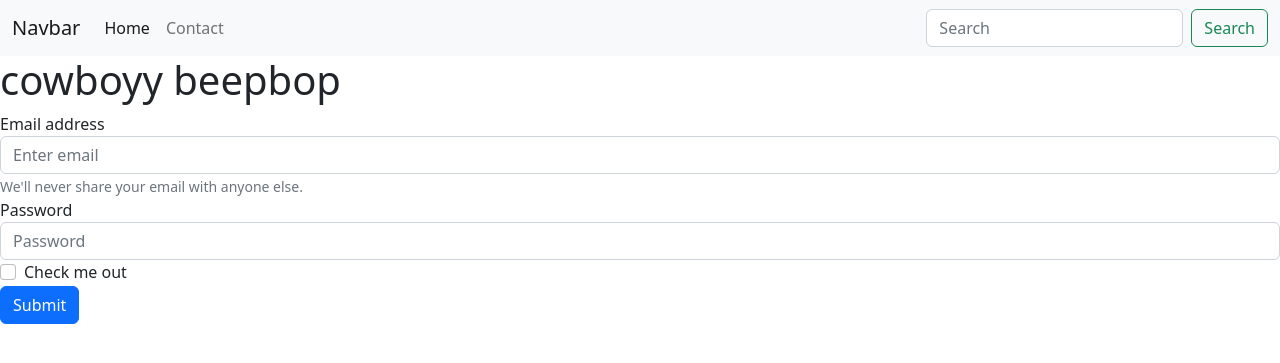
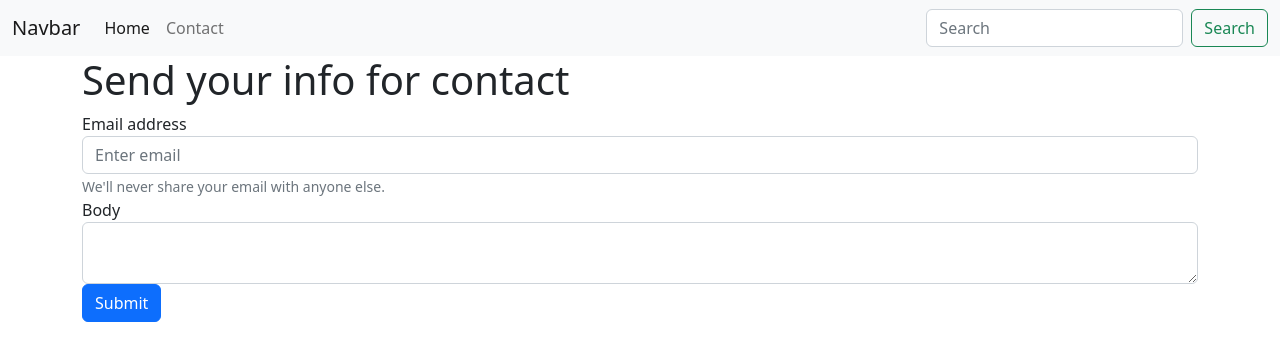
Before and after one commit to thesunsavior/PHP-MVC-model, a PHP site: page /contact in a window 1280 px wide. Shown: the top 363 px of the page. Run offline with PHP 8.4, Linux system fonts and the light colour scheme.

Commit message:
implement controllers

```diff
--- a/Core/Router.php
+++ b/Core/Router.php
@@ -34,7 +34,7 @@ class Router
 
         if ($callback === false) {
             $this->respone->setStatusCode(404);
-            return  "not found";
+            return  $this->render_content("not found");
         }
 
         if (is_string($callback))
@@ -48,6 +48,13 @@ class Router
     {
         $layoutContent = $this->layoutContent();
         $viewContent = $this->render_only_view($view);
+        return str_replace('{{content}}', $viewContent, $layoutContent);
+        include_once Application::$ROOT_DIR . "/views/$view.php";
+    }
+
+    public function render_content($viewContent)
+    {
+        $layoutContent = $this->layoutContent();
         return str_replace('{{content}}', $viewContent, $layoutContent);
         include_once Application::$ROOT_DIR . "/views/$view.php";
     }
--- a/Public/index.php
+++ b/Public/index.php
@@ -3,15 +3,14 @@
 require_once __DIR__ . '/../vendor/autoload.php';
 
 use app\core\Application;
+use \app\controllers\SiteController;
 
 $app = new Application(dirname(__DIR__));
 
 $app->router->get('/', 'home');
 
 $app->router->get('/contact', 'contact');
-$app->router->post('/contact', function () {
-    return 'Handling submitted data';
-});
+$app->router->post('/contact', [SiteController::class, 'handleContact']);
 
 
 $app->run();
--- a/views/contact.php
+++ b/views/contact.php
@@ -1,18 +1,14 @@
-<h1>cowboyy beepbop</h1>
+<h1>Send your info for contact</h1>
 
-<form>
+<form action="" method="post">
     <div class="form-group">
         <label for="exampleInputEmail1">Email address</label>
         <input type="email" class="form-control" id="exampleInputEmail1" aria-describedby="emailHelp" placeholder="Enter email">
         <small id="emailHelp" class="form-text text-muted">We'll never share your email with anyone else.</small>
     </div>
     <div class="form-group">
-        <label for="exampleInputPassword1">Password</label>
-        <input type="password" class="form-control" id="exampleInputPassword1" placeholder="Password">
-    </div>
-    <div class="form-check">
-        <input type="checkbox" class="form-check-input" id="exampleCheck1">
-        <label class="form-check-label" for="exampleCheck1">Check me out</label>
+        <label>Body</label>
+        <textarea class="form-control" id="exampleInputPassword1"></textarea>
     </div>
     <button type="submit" class="btn btn-primary">Submit</button>
 </form>
--- a/views/layout/main.php
+++ b/views/layout/main.php
@@ -33,7 +33,9 @@
         </div>
     </nav>
 
-    {{content}}
+    <div class="container">
+        {{content}}
+    </div>
 
     <script src="https://cdn.jsdelivr.net/npm/bootstrap@5.2.0-beta1/dist/js/bootstrap.bundle.min.js" integrity="sha384-pprn3073KE6tl6bjs2QrFaJGz5/SUsLqktiwsUTF55Jfv3qYSDhgCecCxMW52nD2" crossorigin="anonymous"></script>
 </body>
```
Also changed, not shown: controllers/SiteController.php (added, +16 -0 lines).
